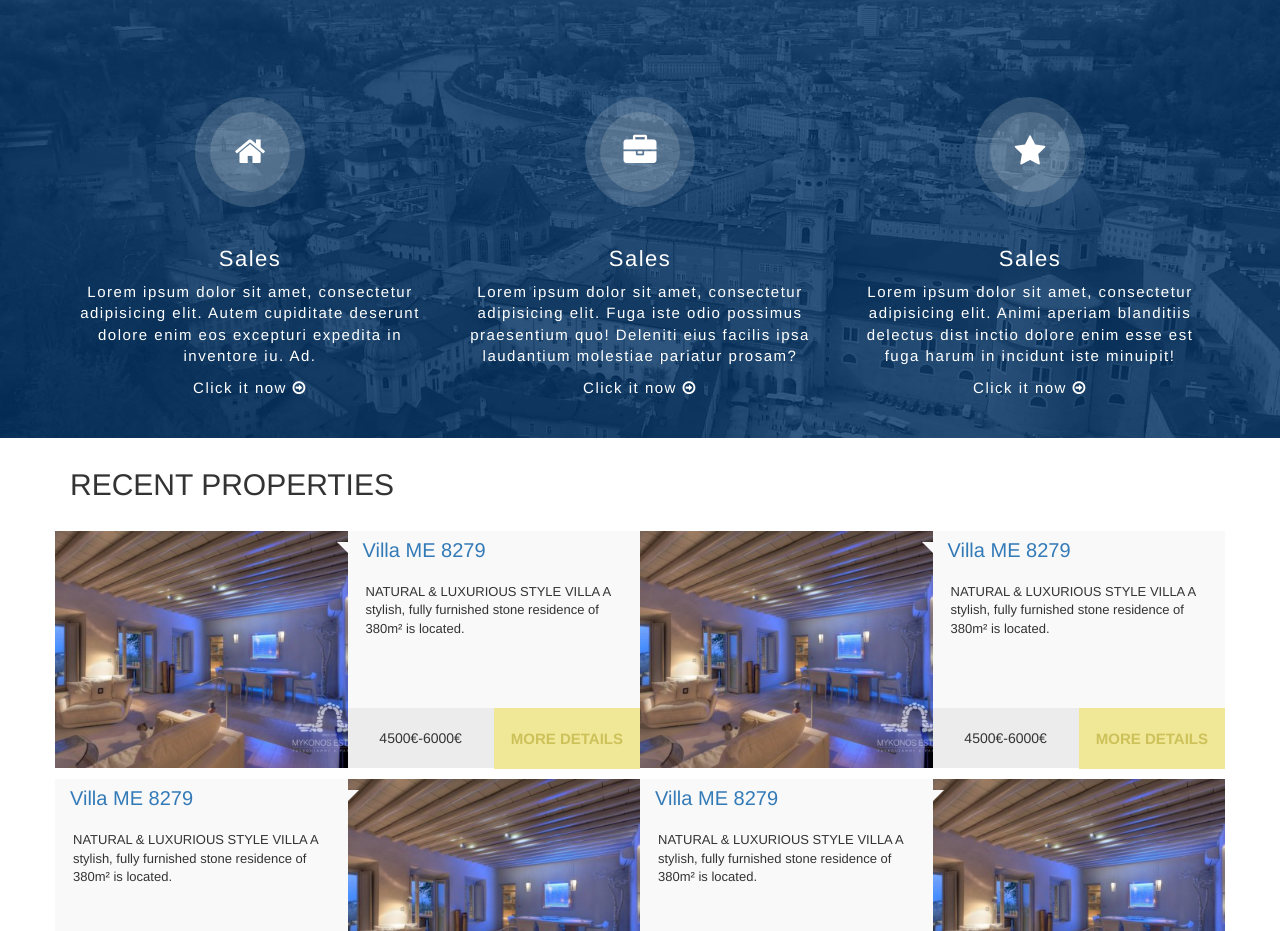
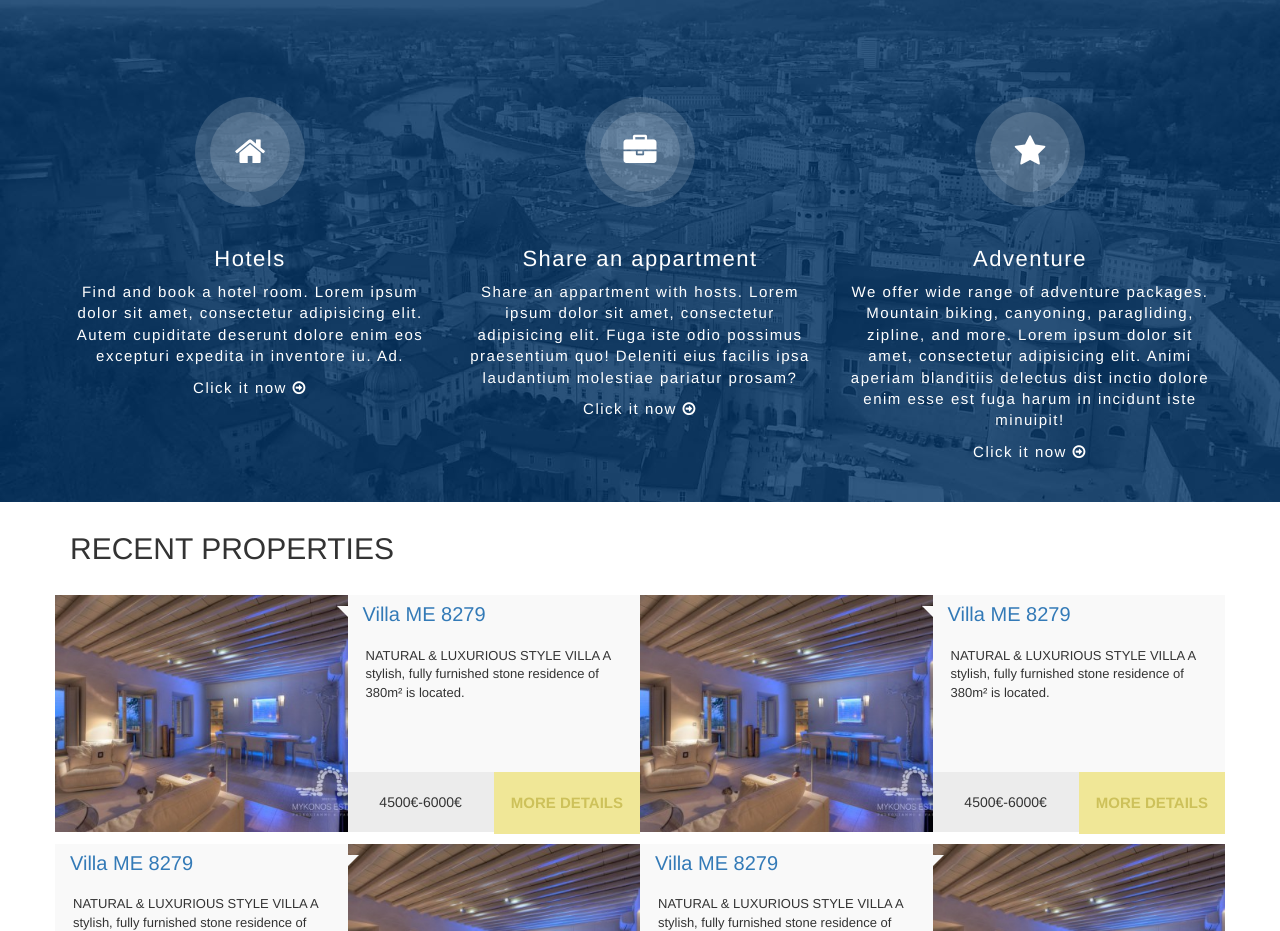
Before and after one commit to pr4t1ma/travel, a website: page index.html in a window 1280 px wide. Shown: the part 623-1554 px from the top of the page. Drawn offline with nearby package versions, Linux system fonts and the light colour scheme.

```diff
--- a/index.html
+++ b/index.html
@@ -120,9 +120,9 @@
 
 					</div>
 					<div class="text-block">
-						<h5>Sales</h5>
+						<h5>Hotels</h5>
 
-						<p>Lorem ipsum dolor sit amet, consectetur adipisicing elit. Autem cupiditate
+						<p>Find and book a hotel room. Lorem ipsum dolor sit amet, consectetur adipisicing elit. Autem cupiditate
 							deserunt dolore enim eos excepturi expedita in inventore iu. Ad.</p>
 
 						<div class="click"><a href="">Click it now <i class="fa fa-arrow-circle-o-right"></i></a></div>
@@ -138,9 +138,9 @@
 
 					</div>
 					<div class="text-block">
-						<h5>Sales</h5>
+						<h5>Share an appartment</h5>
 
-						<p>Lorem ipsum dolor sit amet, consectetur adipisicing elit. Fuga iste odio possimus praesentium
+						<p>Share an appartment with hosts. Lorem ipsum dolor sit amet, consectetur adipisicing elit. Fuga iste odio possimus praesentium
 							quo!
 							Deleniti eius facilis ipsa laudantium molestiae pariatur prosam?</p>
 
@@ -154,9 +154,9 @@
 							<div class="small-circle"><i class="fa fa-star"></i></div>
 						</div>
 						<div class="text-block">
-							<h5>Sales</h5>
+							<h5>Adventure</h5>
 
-							<p>Lorem ipsum dolor sit amet, consectetur adipisicing elit. Animi aperiam blanditiis delectus
+							<p>We offer wide range of adventure packages. Mountain biking, canyoning, paragliding, zipline, and more. Lorem ipsum dolor sit amet, consectetur adipisicing elit. Animi aperiam blanditiis delectus
 								dist
 								inctio dolore enim esse est fuga harum in incidunt iste minuipit!</p>
 
```
